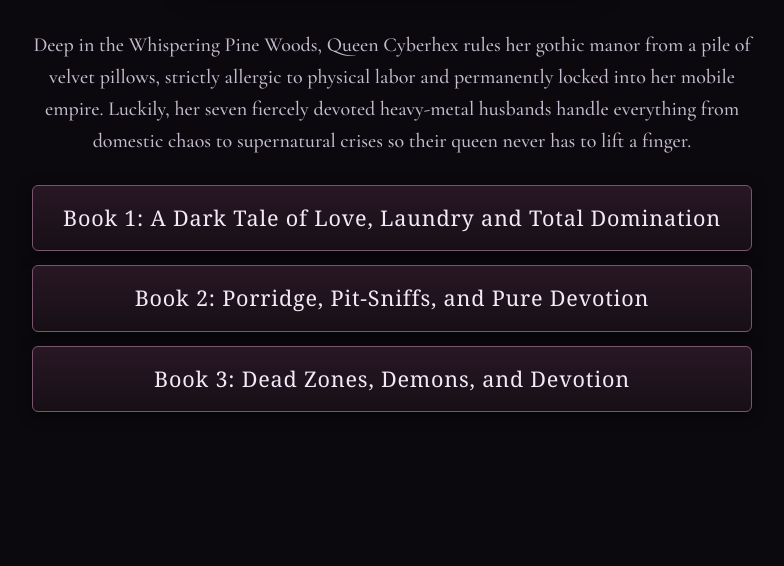
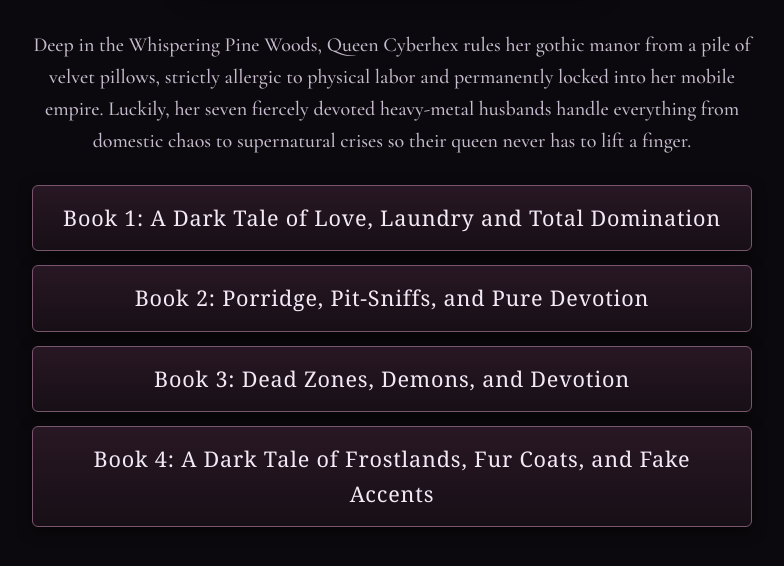
Before and after one commit to craigdizzer/Cyberhex-and-her-Seven-Husbands, a plain HTML site: page index.html in a window 1280 px wide. Shown: the part 346-912 px from the top of the page, without its empty margins (248-1032 px from the left). Before the commit the page ends 812 px from the top, so only its background shows below. Drawn offline with nearby package versions, Linux system fonts and the light colour scheme; a web font is replaced by a local one.

Commit message:
Update index.html

```diff
--- a/index.html
+++ b/index.html
@@ -69,6 +69,7 @@
     <li><a href="cyberhex_book1_a_dark_tale_of_love_laundry_and_total_domination.pdf">Book 1: A Dark Tale of Love, Laundry and Total Domination</a></li>
     <li><a href="cyberhex_book2_porridge_pit_sniffs_and_pure_devotion.pdf">Book 2: Porridge, Pit-Sniffs, and Pure Devotion</a></li>
     <li><a href="cyberhex_book3_dead_zones_demons_and_devotion.pdf">Book 3: Dead Zones, Demons, and Devotion</a></li>
+    <li><a href="cyberhex_book4_frostlands_fur_coats_and_fake_accents.pdf">Book 4: A Dark Tale of Frostlands, Fur Coats, and Fake Accents</a></li>
   </ul>
 
 </body>
```
